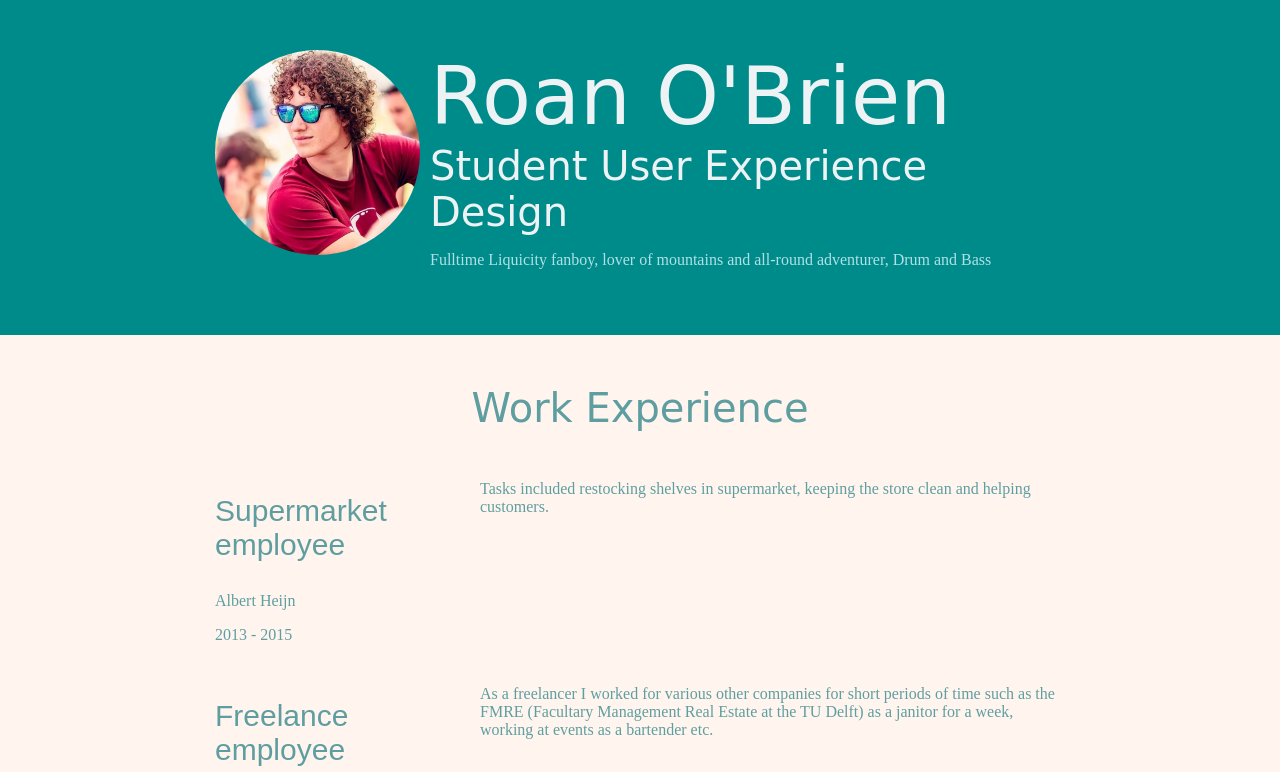
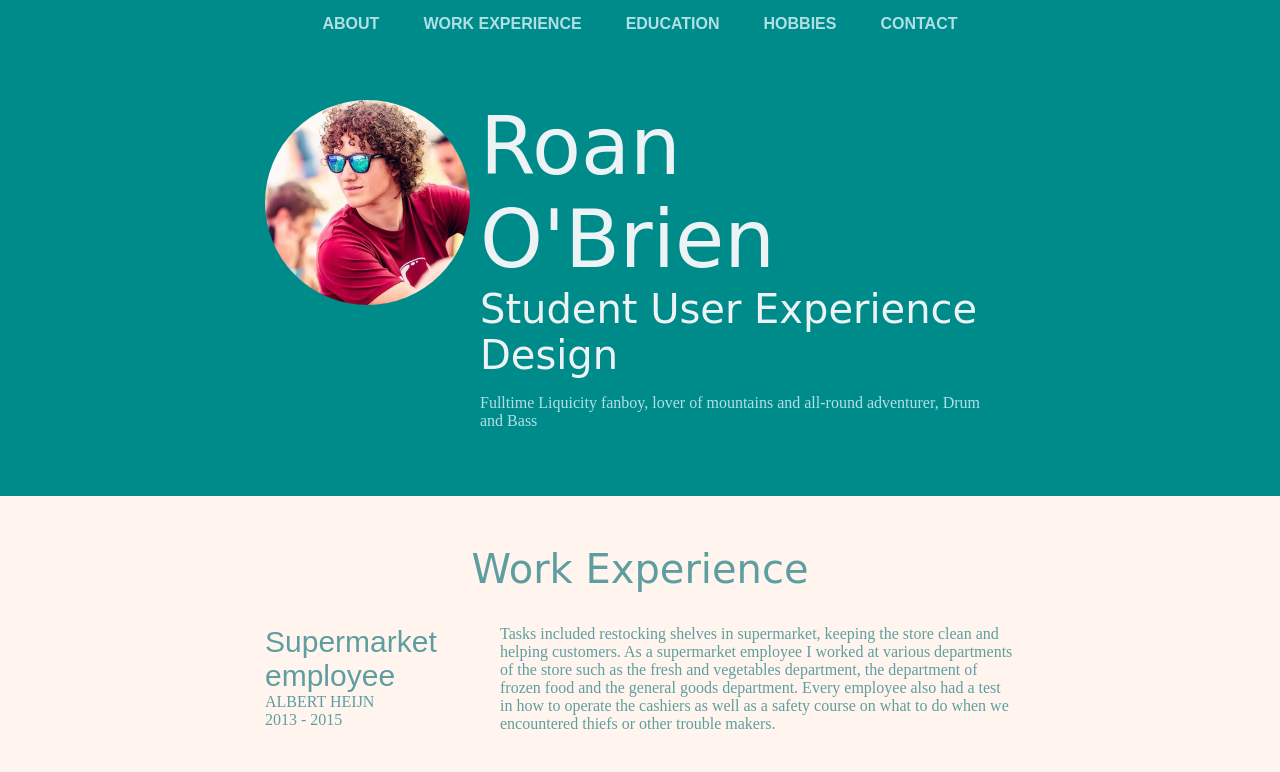
Before and after one commit to UXDSkillslab1718/4-final-assignment-challenge-RoanOBrien, a plain HTML site: page index.html in a window 1280 px wide. Shown: the top 772 px of the page. Drawn offline with Linux system fonts and the light colour scheme; a web font is replaced by a local one.

Commit message:
chapter 1 of training 2

```diff
--- a/css/styles.css
+++ b/css/styles.css
@@ -4,7 +4,10 @@
 html {
     box-sizing: border-box;
 }
-*, *:before, *:after {
+
+*,
+*:before,
+*:after {
     box-sizing: inherit;
 }
 
@@ -13,32 +16,40 @@ body {
     margin: 0;
     color: cadetblue;
 }
+
 a {
     color: red;
 }
+
 a:hover {
     text-decoration: none;
     color: white;
 }
-h1, h2 {
+
+h1,
+h2 {
     font-family: 'Algerian', cursive;
     font-weight: 400;
 }
+
 h1 {
     font-size: 80px;
 }
+
 h2 {
     font-size: 40px;
     margin-top: 0;
 }
+
 h3 {
     font-family: 'Arial', cursive;
     font-weight: 400;
     font-size: 30px;
+    margin: 0;
 }
 
 .content-wrap {
-    max-width: 950px;
+    max-width: 850px;
     margin: 0 auto;
     padding: 50px;
     overflow: hidden;
@@ -47,13 +58,17 @@ h3 {
 .column-narrow {
     width: 30%;
     float: left;
-    min-height: 205px;
+    min-height: 150px;
 }
+
 .column-wide {
     width: 70%;
     float: left;
-    min-height: 205px;
+    min-height: 150px;
     padding-left: 10px;
+}
+.uppercase {
+    text-transform: uppercase;
 }
 
 
@@ -64,6 +79,7 @@ footer {
     background: Darkcyan;
     color: powderblue;
 }
+
 header h1,
 header h2 {
     color: #EDF2F4;
@@ -72,8 +88,9 @@ header h2 {
 
 /* Header styles only */
 header {
-  /*text-align: center;*/
+    padding-top: 50px;
 }
+
 .profile-img {
     width: 205px;
     height: 205px;
@@ -86,16 +103,41 @@ footer {
     text-align: center;
     font-family: 'Arial', cursive;
 }
+
 .contact-info a {
     padding: 10px;
     display: inline-block;
 }
 
+/*navigation
+------------------------------------*/
+nav {
+    text-align: center;
+    background: darkcyan;
+    position: fixed;
+    top: 0;
+    width: 100%;
+}
+nav a {
+    display: inline-block;
+    padding: 15px 20px;
+    text-decoration: none;
+    text-transform: uppercase;
+    font-weight: bold;
+    font-family: 'Arial', sans-serif;
+    color: powderblue;
+}
 
 /* Work Experience
 ------------------------------------*/
 .work {
     background: seashell;
+}
+h3 ~ p {
+    margin: 0;
+}
+.job-description p:first-of-type {
+    margin-top: 0;
 }
 
 
@@ -103,6 +145,9 @@ footer {
 ------------------------------------*/
 .education {
     background: seashell;
+}
+p + h3 {
+    margin-top: 30px;
 }
 
 
--- a/index.html
+++ b/index.html
@@ -11,7 +11,14 @@
 
 <body>
     <!-- // Intro -->
-    <header>
+    <header id="about">
+        <nav>
+            <a href="#about">About</a>
+            <a href="#work">Work Experience</a>
+            <a href="#education">Education</a>
+            <a href="#hobbies">Hobbies</a>
+            <a href="#contact">Contact</a>
+        </nav>
         <div class="content-wrap">
             <img class="profile-img column-narrow" src="images/pfliquicity.jpg" alt="Roan O'Brien">
             <div class="column-wide">
@@ -24,40 +31,40 @@
 
     <main>
         <!-- // Work Experience -->
-        <section class="work">
+        <section id="work" class="work">
             <div class="content-wrap">
                 <h2 class="titleBackground">Work Experience</h2>
                 <!-- Job Details: copy this whole block to add more jobs -->
 
                 <div class="column-narrow">
                     <h3>Supermarket employee</h3>
-                    <p>Albert Heijn</p>
+                    <p class="uppercase">Albert Heijn</p>
                     <p>2013 - 2015</p>
                 </div>
 
-                <div class="column-wide">
-                    <p>Tasks included restocking shelves in supermarket, keeping the store clean and helping customers.</p>
+                <div class="column-wide job-description">
+                    <p>Tasks included restocking shelves in supermarket, keeping the store clean and helping customers. As a supermarket employee I worked at various departments of the store such as the fresh and vegetables department, the department of frozen food and the general goods department. Every employee also had a test in how to operate the cashiers as well as a safety course on what to do when we encountered thiefs or other trouble makers. </p>
                 </div>
 
 
                 <div class="column-narrow">
                     <h3>Freelance employee</h3>
-                    <p>Stud Studenten Uitzenbureau</p>
+                    <p class="uppercase">Stud Studenten Uitzenbureau</p>
                     <p>2017 - now</p>
                 </div>
 
-                <div class="column-wide">
+                <div class="column-wide job-description">
                     <p>As a freelancer I worked for various other companies for short periods of time such as the FMRE (Facultary Management Real Estate at the TU Delft) as a janitor for a week, working at events as a bartender etc.</p>
                 </div>
 
 
                 <div class="column-narrow">
                     <h3>Swapper</h3>
-                    <p>Swapfiets</p>
+                    <p class="uppercase">Swapfiets</p>
                     <p>2018 - now</p>
                 </div>
 
-                <div class="column-wide">
+                <div class="column-wide job-description">
                     <p>As a Swapper I help customers by delivering new bikes to their door by car, repair bikes on the spot and help customers with all of their questions.</p>
                 </div>
                 <!-- end of Job Details block. -->
@@ -66,7 +73,7 @@
 
 
         <!-- // Education -->
-        <section class="education">
+        <section id="education" class="education">
             <div class="content-wrap">
                 <h2 class="titleBackground">Education</h2>
 
@@ -94,7 +101,7 @@
             </div>
         </section>
 
-        <section class="hobbies">
+        <section id="hobbies" class="hobbies">
             <div class="content-wrap">
                 <h2 class="titleBackground">Hobbies</h2>
 
@@ -111,7 +118,7 @@
     </main>
 
     <!-- // Footer & contact info -->
-    <footer>
+    <footer id="contact">
         <h2 class="footerText">Let's Keep in Touch!</h2>
 
         <!-- Social media and contact links. Add or remove any networks. -->
```
